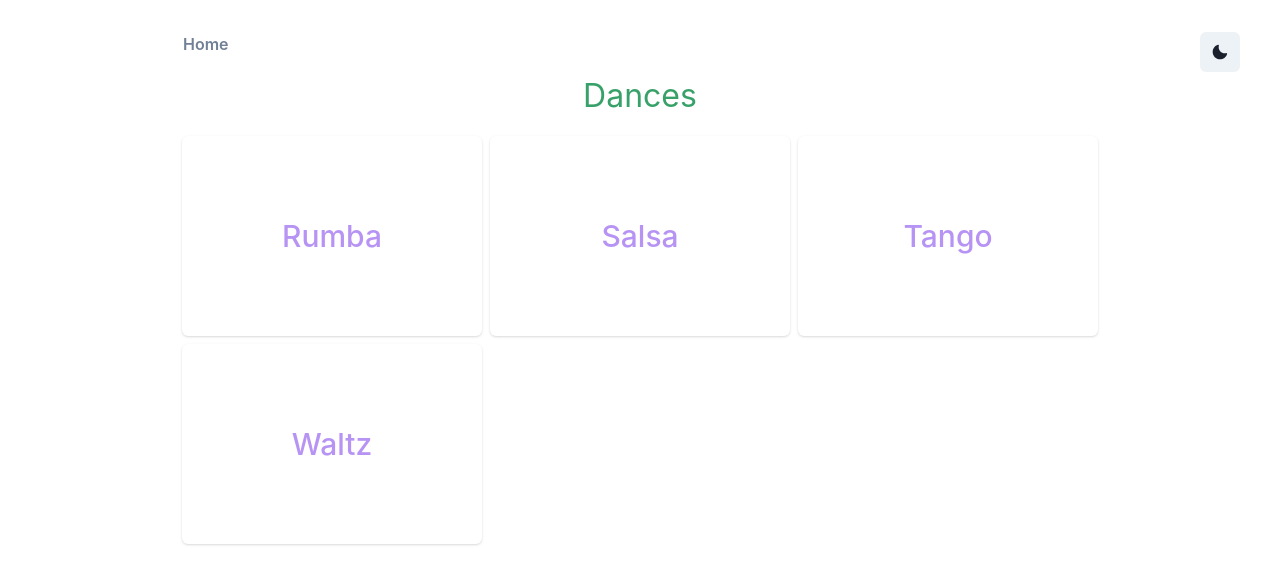
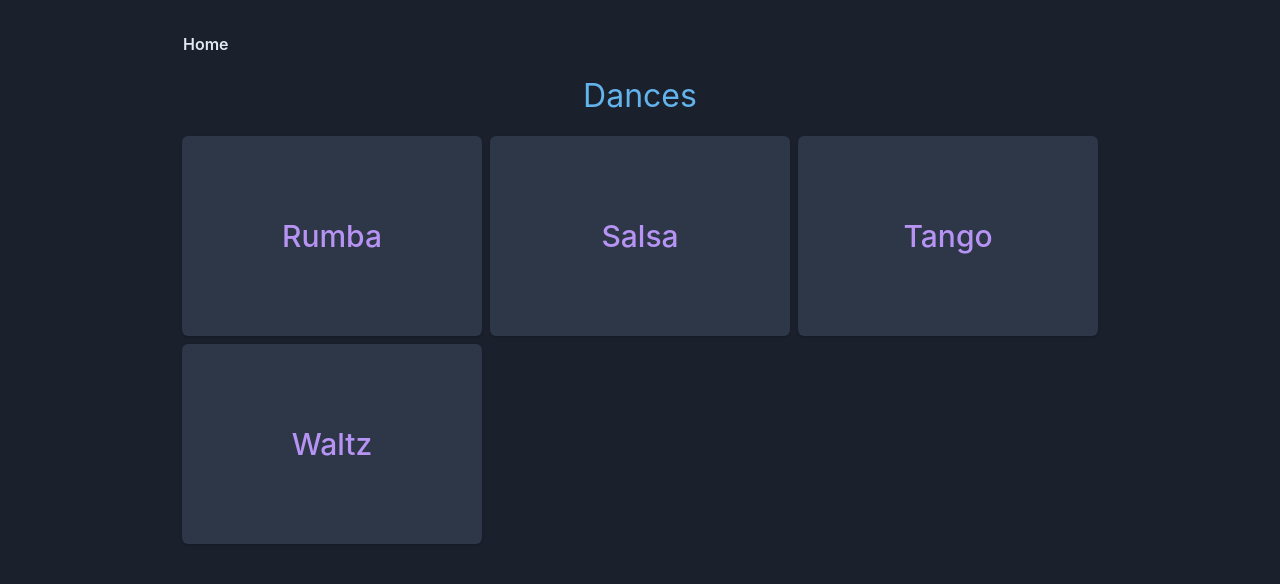
Before and after one commit to piratemermaid/dance-practice, a React (Vite) app: page / in a window 1280 px wide. Shown: the top 584 px of the page. Built offline with nearby package versions, Linux system fonts and the light colour scheme.

Commit message:
dark mode only no toggle

```diff
--- a/src/components/NavBar.jsx
+++ b/src/components/NavBar.jsx
@@ -1,19 +1,9 @@
 import { Link } from 'react-router-dom';
-import {
-  Box,
-  Button,
-  Flex,
-  HStack,
-  IconButton,
-  useColorMode,
-} from '@chakra-ui/react';
-import { MoonIcon } from '@chakra-ui/icons';
+import { Box, Button, Flex, HStack } from '@chakra-ui/react';
 
 import ROUTES from '../router/routes';
 
 export default function NavBar() {
-  const { toggleColorMode } = useColorMode();
-
   return (
     <Flex>
       <Box>
@@ -33,13 +23,6 @@ export default function NavBar() {
           })}
         </HStack>
       </Box>
-      <Box sx={{ position: 'absolute', right: 10 }}>
-        <IconButton
-          aria-label="Toggle dark mode"
-          onClick={toggleColorMode}
-          icon={<MoonIcon />}
-        />
-      </Box>
     </Flex>
   );
 }
--- a/src/components/PageLayout.jsx
+++ b/src/components/PageLayout.jsx
@@ -1,17 +1,10 @@
 import { Box, SimpleGrid, Text } from '@chakra-ui/react';
-import { useColorMode } from '@chakra-ui/react';
 
 export default function PageLayout({ title, children }) {
-  const { colorMode } = useColorMode();
-
   return (
     <SimpleGrid spacing={4}>
       <Box>
-        <Text
-          fontSize="xl"
-          sx={{ fontSize: '2rem' }}
-          color={colorMode === 'dark' ? 'blue.300' : 'green.500'}
-        >
+        <Text fontSize="xl" sx={{ fontSize: '2rem' }} color={'blue.300'}>
           {title}
         </Text>
       </Box>
--- a/src/index.css
+++ b/src/index.css
@@ -4,8 +4,6 @@
   font-weight: 400;
 
   color-scheme: light dark;
-  color: rgba(255, 255, 255, 0.87);
-  background-color: #242424;
 
   font-synthesis: none;
   text-rendering: optimizeLegibility;
@@ -28,6 +26,9 @@ body {
   /* place-items: center; */
   min-width: 320px;
   min-height: 100vh;
+
+  color: rgba(255, 255, 255, 0.87);
+  background-color: orange;
 }
 
 html {
--- a/src/theme.js
+++ b/src/theme.js
@@ -1,7 +1,7 @@
 import { extendTheme } from '@chakra-ui/theme-utils';
 
 const config = {
-  initialColorMode: 'system',
+  initialColorMode: 'dark',
   useSystemColorMode: false,
 };
 
```
